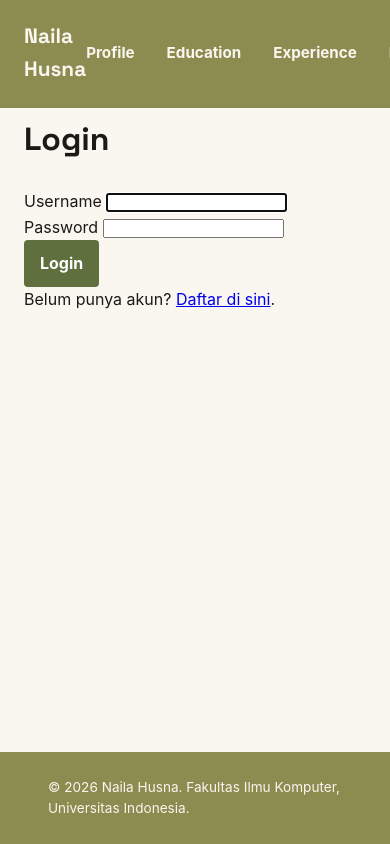
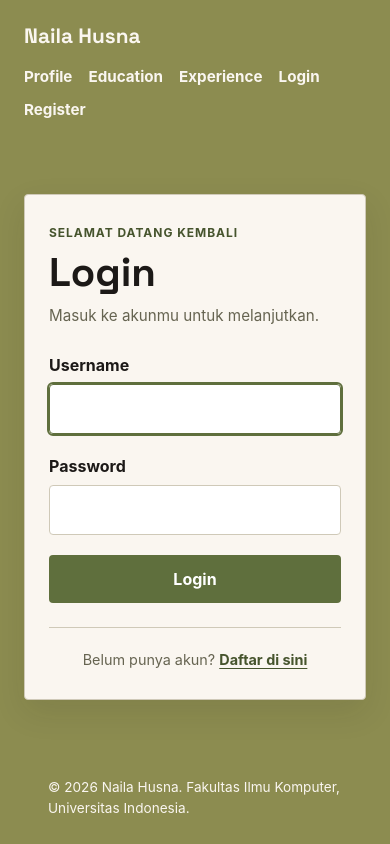
Before and after one commit to naila-husna/myportofolio, a Django app: page /login/ in a window 390 px wide; the page is wider, and only the part inside the window is pictured. Run offline with Django 5.2, Linux system fonts and the light colour scheme.

Commit message:
style: improve message, form, login, and responsive UI

```diff
--- a/static/css/style.css
+++ b/static/css/style.css
@@ -9,6 +9,8 @@
     --paper: #faf6f0;
     --accent: #5f6f3d;
     --accent-dark: #46542d;
+    --danger: #a33a32;
+    --danger-dark: #7f2d27;
     --line: #cfc9b8;
     --text-muted: #666451;
     --green-bg: #8c8c50;
@@ -54,7 +63,14 @@ h1,
 
 .site-header nav {
     display: flex;
+    align-items: center;
+    flex-wrap: wrap;
     gap: 2rem;
+}
+
+.nav-user {
+    color: var(--paper);
+    font-weight: 600;
 }
 
 .site-header nav a {
@@ -238,8 +254,10 @@ h1,
 }
 
 .button {
-    display: inline-block;
-    height: fit-content;
+    display: inline-flex;
+    align-items: center;
+    justify-content: center;
+    min-height: 42px;
     border: 0;
     border-radius: var(--radius);
     padding: 0.65rem 1rem;
@@ -248,23 +266,42 @@ h1,
     cursor: pointer;
     font: inherit;
     font-weight: 700;
+    line-height: 1.4;
+    text-align: center;
     text-decoration: none;
+    transition: background-color 0.2s ease, border-color 0.2s ease;
 }
 
-body {
-    min-height: 100vh;
-    display: flex;
-    flex-direction: column;
+.button:hover {
+    background-color: var(--accent-dark);
 }
 
-main {
-    flex: 1;
+.button:focus-visible {
+    outline: 2px solid var(--ink);
+    outline-offset: 3px;
 }
 
-.page-section {
-    padding: 3rem 0 4rem;
+.button-danger {
+    background-color: var(--danger);
+    color: white;
 }
 
+.button-danger:hover {
+    background-color: var(--danger-dark);
+}
+
+.button-secondary {
+    border: 1px solid var(--line);
+    background-color: var(--paper);
+    color: var(--ink);
+}
+
+.button-secondary:hover {
+    background-color: var(--line);
+}
+
+.page-section,
+.experience-section,
 .education-section {
     padding: 3rem 0 4rem;
 }
@@ -450,45 +490,92 @@ main {
     font-size: 0.8rem;
 }
 
-.message-grid {
-    grid-column: 2;
-    display: grid;
-    grid-template-columns: repeat(3, 1fr);
-    gap: 1.5rem;
+.message-actions {
+    display: flex;
+    align-items: center;
+    flex-wrap: wrap;
+    gap: 0.5rem;
+    margin-top: auto;
+}
+
+.message-actions form {
+    margin: 0;
+}
+
+.message-actions .button {
+    padding: 0.5rem 0.8rem;
+    font-size: 0.875rem;
+}
+
+.message-delete {
+    display: inline-flex;
 }
 
 .message-form {
     width: 100%;
+    padding: 2rem;
+    background-color: var(--paper);
+    border: 1px solid var(--line);
+    border-radius: var(--radius);
 }
 
 .message-form h2 {
     margin-bottom: 0.3rem;
-    font-size: 2.5rem;
-    color: var(--paper);
+    font-size: 2rem;
+    color: var(--ink);
 }
 
 .message-form h3 {
-    margin: 0 0 0.8rem;
-    font-size: 1.2rem;
-    color: var(--ink);
+    margin: 0 0 1.5rem;
+    font-size: 1rem;
+    font-weight: 400;
+    color: var(--text-muted);
 }
 
 .message-form form {
+    display: grid;
+    grid-template-columns: repeat(2, minmax(0, 1fr));
+    gap: 1.25rem;
     width: 100%;
-    max-width: 500px;
 }
 
 .message-form form p {
-    margin-bottom: 1rem;
+    min-width: 0;
+    margin: 0;
 }
 
+.message-form form p:has(textarea),
+.message-form form p:has(input[type="checkbox"]) {
+    grid-column: 1 / -1;
+}
+
+.project-form {
+    max-width: 640px;
+    margin-bottom: 1.5rem;
+    padding: 1.5rem;
+    border: 1px solid var(--line);
+    border-radius: var(--radius);
+    background-color: white;
+}
+
+.project-form .form-group {
+    margin-bottom: 1.25rem;
+}
+
+.project-form > .button {
+    margin: 0 0.5rem 0.5rem 0;
+}
+
+.project-form label,
 .message-form form label {
     display: block;
     margin-bottom: 0.35rem;
     font-weight: 700;
-    color: var(--paper);
+    color: var(--ink);
 }
 
+.project-form input:not([type="checkbox"]),
+.project-form textarea,
 .message-form form input:not([type="checkbox"]),
 .message-form form textarea {
     width: 100%;
@@ -512,60 +602,129 @@ main {
 }
 
 .message-form form button {
-    display: inline-block;
-    border: 0;
-    border-radius: var(--radius);
-    padding: 0.65rem 1rem;
+    grid-column: 1 / -1;
+    justify-self: start;
     background: var(--accent-dark);
-    color: var(--paper);
-    cursor: pointer;
-    font: inherit;
-    font-weight: 700;
 }
 
 .message-form form button:hover {
     background: var(--accent);
 }
 
-.message-actions {
-    display: flex;
-    align-items: center;
-    gap: 0.75rem;
-    margin-top: 0.8rem;
+.form-error,
+.message-form .errorlist {
+    grid-column: 1 / -1;
+    color: var(--danger);
+    font-size: 0.875rem;
 }
 
-.message-actions form {
+.form-help {
+    margin-top: 0.4rem;
+    color: var(--text-muted);
+    font-size: 0.85rem;
+}
+
+.form-help ul,
+.message-form .errorlist {
+    padding-left: 1.25rem;
+}
+
+.login-page {
+    display: grid;
+    place-items: center;
+    padding: 2rem 1.5rem;
+    background-color: var(--green-bg);
+}
+
+.login-card {
+    width: 100%;
+    max-width: 460px;
+    padding: 2rem;
+    border: 1px solid var(--line);
+    border-radius: var(--radius);
+    background-color: var(--paper);
+    box-shadow: 0 12px 32px rgba(28, 25, 23, 0.1);
+}
+
+.login-header {
+    margin-bottom: 1.5rem;
+}
+
+.login-header .login-kicker {
+    margin-bottom: 0.5rem;
+    color: var(--accent-dark);
+    font-size: 0.75rem;
+    font-weight: 700;
+    letter-spacing: 0.08em;
+    text-transform: uppercase;
+}
+
+.login-header h1 {
+    margin-bottom: 0.5rem;
+    font-size: 2.5rem;
+    line-height: 1.15;
+}
+
+.login-header > p:last-child {
+    color: var(--text-muted);
+    font-size: 0.95rem;
+}
+
+.project-form.login-form {
+    margin: 0;
+    padding: 0;
+    border: 0;
+    background-color: transparent;
+}
+
+.login-form input {
+    min-height: 48px;
+}
+
+.login-form > .button {
+    width: 100%;
+    min-height: 48px;
     margin: 0;
 }
 
-.message-actions .button {
-    min-width: auto;
-    padding: 0.4rem 0.7rem;
-    font-size: 0.75rem;
-    line-height: 1.2;
+.login-form .form-error {
+    margin-top: 0.35rem;
 }
 
-.message-actions .button-danger {
-    background-color: #a33a32;
-    border-color: #a33a32;
-    color: var(--paper);
+.login-notice,
+.login-error {
+    margin-bottom: 1.25rem;
+    padding: 0.75rem 1rem;
+    border-left: 3px solid var(--accent);
+    border-radius: var(--radius);
+    background-color: #edf0e6;
+    color: var(--accent-dark);
+    font-size: 0.875rem;
 }
 
-.message-actions .button-danger:hover {
-    background-color: #7f2d27;
-    border-color: #7f2d27;
-    color: var(--paper);
+.login-error {
+    border-color: var(--danger);
+    background-color: #f8e9e6;
+    color: var(--danger);
 }
 
-.message-actions .button-outline {
-    background-color: #9b3a32;
-    color: var(--paper);
-    border: 1px solid #9b3a32;
+.login-register {
+    margin-top: 1.5rem;
+    padding-top: 1.25rem;
+    border-top: 1px solid var(--line);
+    color: var(--text-muted);
+    font-size: 0.9rem;
+    text-align: center;
 }
 
-.message-actions .button-outline:hover {
-    background-color: #7d2f29;
-    border-color: #7d2f29;
+.login-register a {
+    color: var(--accent-dark);
+    font-weight: 700;
+    text-underline-offset: 3px;
+}
+
+.login-register a:hover {
+    color: var(--ink);
 }
 
 .button-outline {
@@ -624,12 +839,28 @@ main {
 }
 
 @media (max-width: 600px) {
+    .site-header .container {
+        flex-wrap: wrap;
+        gap: 0.75rem;
+    }
+
+    .site-header nav {
+        gap: 0.5rem 1rem;
+    }
+
+    .hero {
+        padding: 2rem 1.5rem;
+    }
+
     .hero-grid {
         grid-template-columns: 1fr;
         grid-template-areas:
             "identity"
             "photo"
             "details";
+        gap: 1.5rem;
+        width: 100%;
+        padding: 1.5rem;
     }
 
     .hero-photo {
@@ -652,4 +888,24 @@ main {
     .experience-search .button {
         width: 100%;
     }
+
+    .message-grid,
+    .message-form form {
+        grid-template-columns: 1fr;
+    }
+
+    .message-list > h2,
+    .message-form h2 {
+        font-size: 2rem;
+    }
+
+    .message-card,
+    .message-form,
+    .project-form {
+        padding: 1.25rem;
+    }
+
+    .login-card {
+        padding: 1.75rem 1.5rem;
+    }
 }
--- a/templates/base.html
+++ b/templates/base.html
@@ -8,7 +8,7 @@
     <link rel="preconnect" href="https://fonts.googleapis.com">
     <link rel="preconnect" href="https://fonts.gstatic.com" crossorigin>
     <link href="https://fonts.googleapis.com/css2?family=Space+Grotesk:wght@500;700&display=swap" rel="stylesheet">
-    <link rel="stylesheet" href="/static/css/style.css?v=14">
+    <link rel="stylesheet" href="/static/css/style.css?v=16">
     {% block meta %} {% endblock meta %}
 </head>
 
--- a/templates/components/message_delete_modal.html
+++ b/templates/components/message_delete_modal.html
@@ -1,8 +1,8 @@
-<p class="experience-status">
+<div class="message-delete">
     <button type="button" class="button button-danger" popovertarget="delete-message-{{ message.id }}">
         Delete
     </button>
-</p>
+</div>
 
 <div id="delete-message-{{ message.id }}" class="project-delete-modal" popover="auto" role="dialog">
     <div class="project-delete-modal__content">
--- a/templates/index.html
+++ b/templates/index.html
@@ -64,8 +64,9 @@
                         {% else %}
                         <h3>{{ message.name }}</h3>
                         {% endif %}
-                        <p>{{ message.message }}</p>
+                        <p class="message-text">{{ message.message }}</p>
 
+                        <div class="message-actions">
                             {% include "components/message_star.html" with message=message %}
 
                             {% if user.is_superuser or is_editor %}
@@ -77,6 +78,7 @@
                             {% if user.is_superuser %}
                             {% include "components/message_delete_modal.html" with message=message %}
                             {% endif %}
+                        </div>
 
                     </div>
                     {% empty %}
@@ -98,7 +100,7 @@
 
                     {{ form.as_p }}
 
-                    <button type="submit">Send Message</button>
+                    <button type="submit" class="button">Send Message</button>
                 </form>
             </div>
             {% endif %}
--- a/templates/login.html
+++ b/templates/login.html
@@ -3,15 +3,23 @@
     <title>Login - {{ name }}</title>
 {% endblock meta %}
 {% block content %}
-    <main>
-        <section class="experience-section">
-            <div class="container">
-                <h1>Login</h1>
+    <main class="login-page">
+        <section class="login-card" aria-labelledby="login-title">
+            <header class="login-header">
+                <p class="login-kicker">Selamat datang kembali</p>
+                <h1 id="login-title">Login</h1>
+                <p>Masuk ke akunmu untuk melanjutkan.</p>
+            </header>
+
             {% for message in messages %}
-                    <p class="form-message">{{ message }}</p>
+                <p class="login-notice" role="status">{{ message }}</p>
             {% endfor %}
-                <form method="post" action="{% url 'main:login' %}" class="project-form">
+
+            <form method="post" action="{% url 'main:login' %}" class="project-form login-form">
                 {% csrf_token %}
+                {% for error in form.non_field_errors %}
+                    <p class="login-error" role="alert">{{ error }}</p>
+                {% endfor %}
                 {% for field in form %}
                     <div class="form-group">
                         <label for="{{ field.id_for_label }}">{{ field.label }}</label>
@@ -21,13 +29,12 @@
                         {% endfor %}
                     </div>
                 {% endfor %}
-                    {% for error in form.non_field_errors %}
-                        <p class="form-error">{{ error }}</p>
-                    {% endfor %}
                 <button type="submit" class="button">Login</button>
             </form>
-                <p>Belum punya akun? <a href="{% url 'main:register' %}">Daftar di sini</a>.</p>
-            </div>
+
+            <p class="login-register">
+                Belum punya akun? <a href="{% url 'main:register' %}">Daftar di sini</a>
+            </p>
         </section>
     </main>
 {% endblock content %}
```
Also changed, not shown: other parts of static/css/style.css (+91 -17 lines). Lines whose indentation alone changed are shown as unchanged.
